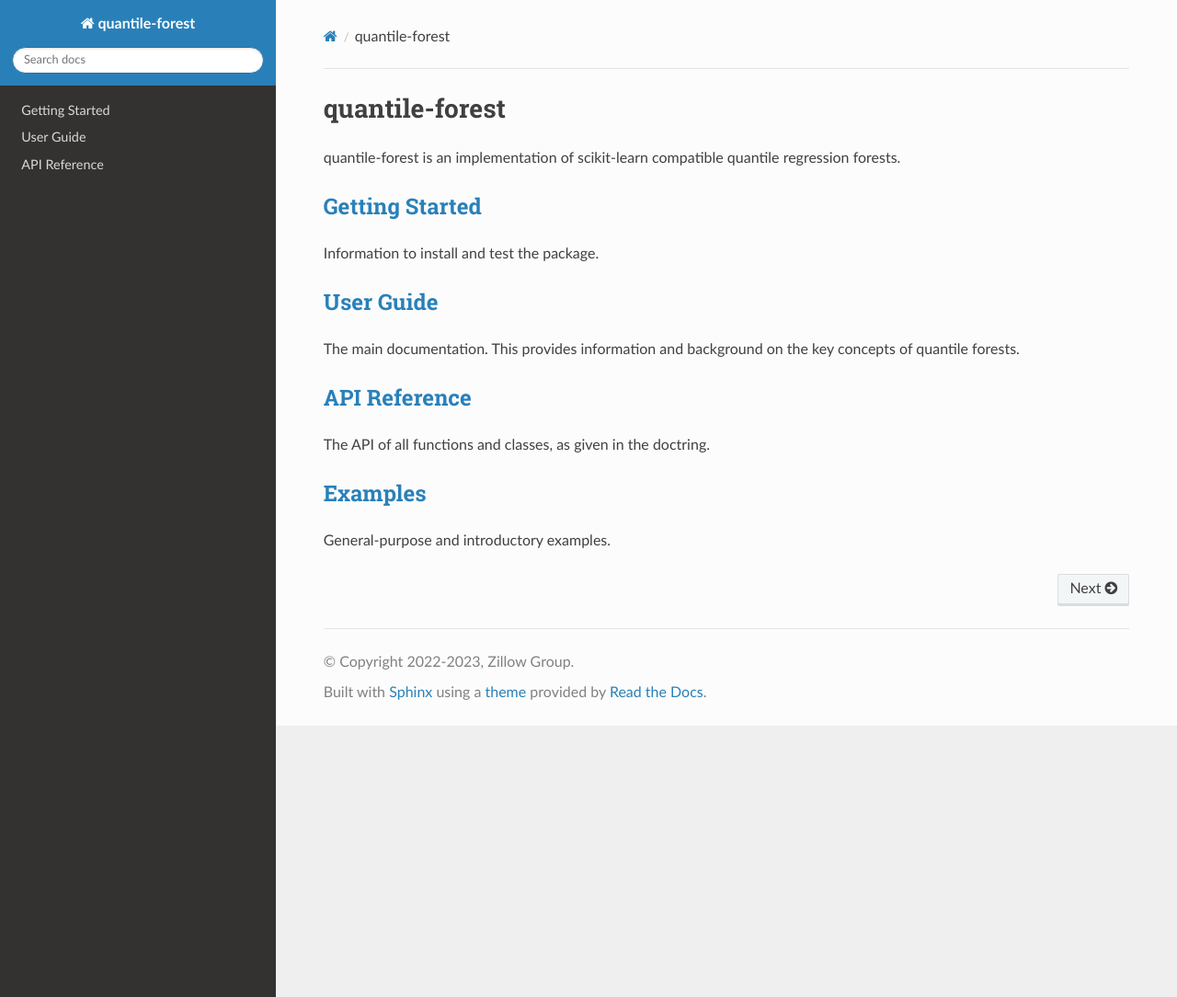
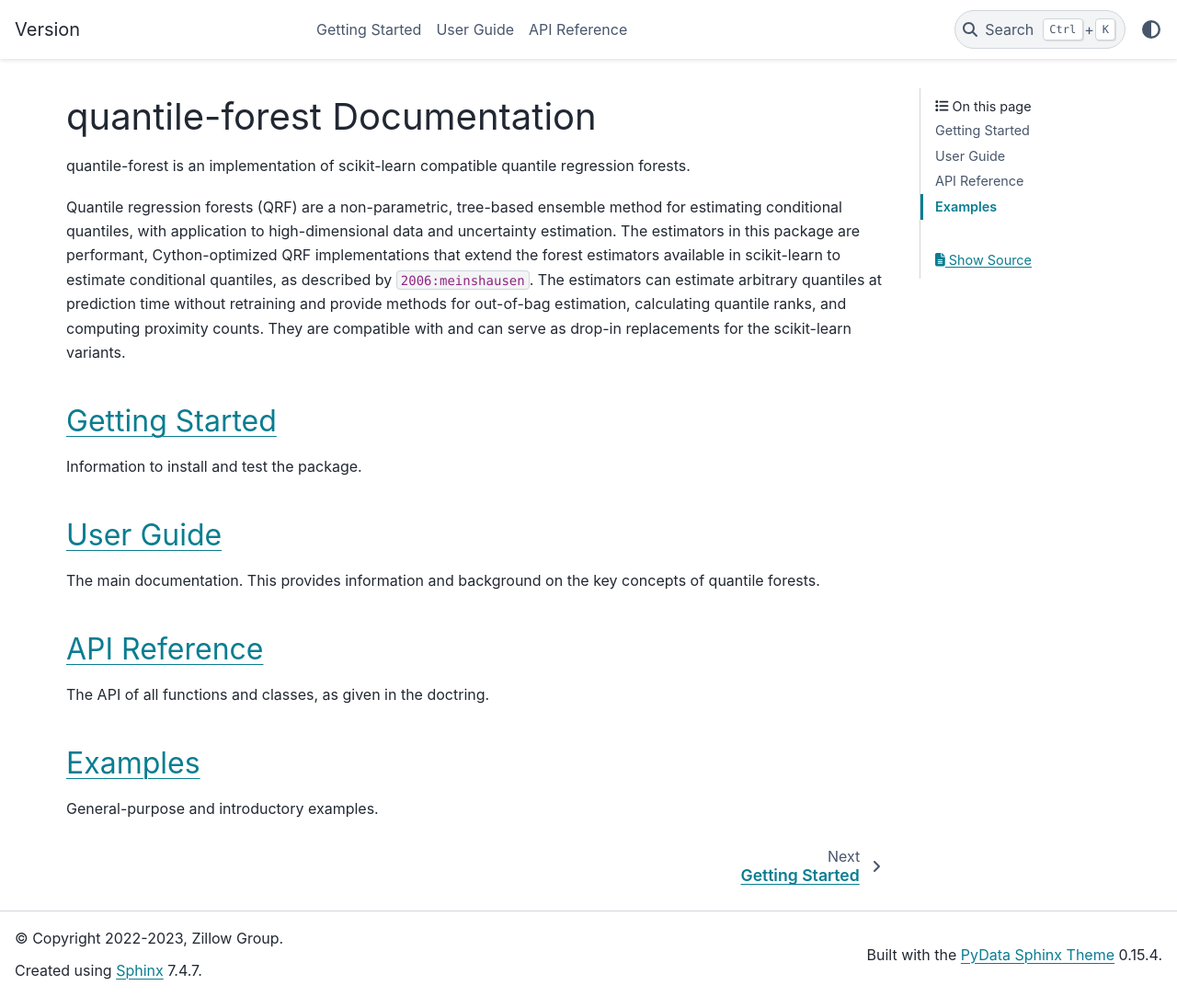
Before and after one commit to zillow/quantile-forest, a Sphinx documentation site: the page built from docs/index.rst, in a window 1280 px wide and 1084 px high. Shown: the whole window at 92% size. Built offline with Sphinx 7.4.7 and the PyData theme 0.15.4, drawn with Linux system fonts in a browser that asks for light colours; pages that are not in the unit, such as notebooks, are missing from menus; the version number could not be read and is left out; cross-references to code outside the pages are shown as plain code.

Commit message:
Update docs theme

```diff
--- a/docs/_templates/breadcrumbs.html
+++ /dev/null
@@ -1,4 +0,0 @@
-{%- extends "sphinx_rtd_theme/breadcrumbs.html" %}
-
-{% block breadcrumbs_aside %}
-{% endblock %}
--- a/docs/conf.py
+++ b/docs/conf.py
@@ -95,7 +95,7 @@
 
 # The theme to use for HTML and HTML Help pages.  See the documentation for
 # a list of builtin themes.
-html_theme = "sphinx_rtd_theme"
+html_theme = "pydata_sphinx_theme"
 html_title = f"Version {version}"
 html_style = "css/quantile-forest.css"
 html_css_files = [
@@ -142,7 +142,7 @@
 # -- Options for sphinx-gallery -----------------------------------------------
 
 # Generate the plot for the gallery
-plot_gallery = True
+plot_gallery = "True"
 
 # sphinx-gallery configuration
 sphinx_gallery_conf = {
--- a/docs/index.rst
+++ b/docs/index.rst
@@ -1,7 +1,9 @@
-quantile-forest
+quantile-forest Documentation
 ============================================
 
 quantile-forest is an implementation of scikit-learn compatible quantile regression forests.
+
+Quantile regression forests (QRF) are a non-parametric, tree-based ensemble method for estimating conditional quantiles, with application to high-dimensional data and uncertainty estimation. The estimators in this package are performant, Cython-optimized QRF implementations that extend the forest estimators available in scikit-learn to estimate conditional quantiles, as described by :cite:t:`2006:meinshausen`. The estimators can estimate arbitrary quantiles at prediction time without retraining and provide methods for out-of-bag estimation, calculating quantile ranks, and computing proximity counts. They are compatible with and can serve as drop-in replacements for the scikit-learn variants.
 
 .. toctree::
    :maxdepth: 2
--- a/docs/sphinx_requirements.txt
+++ b/docs/sphinx_requirements.txt
@@ -4,3 +4,4 @@
 sphinxcontrib.bibtex
 numpydoc
 matplotlib
+pydata_sphinx_theme
```
Also changed, not shown: 2 other files.
